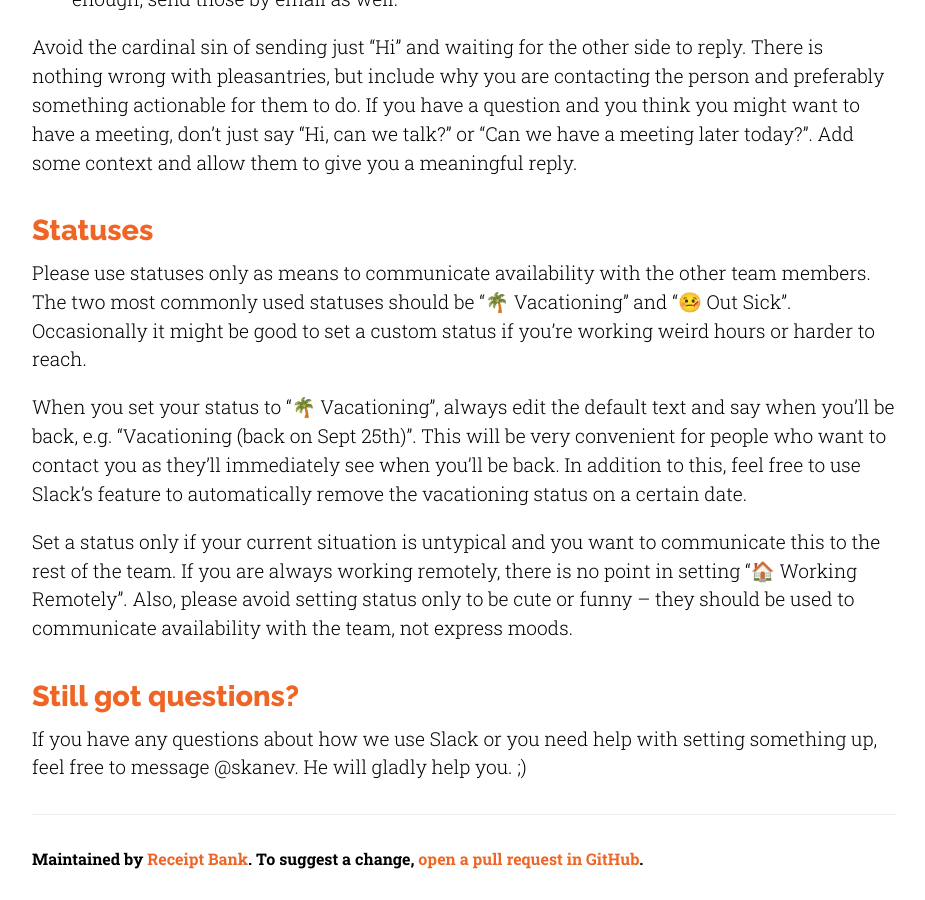
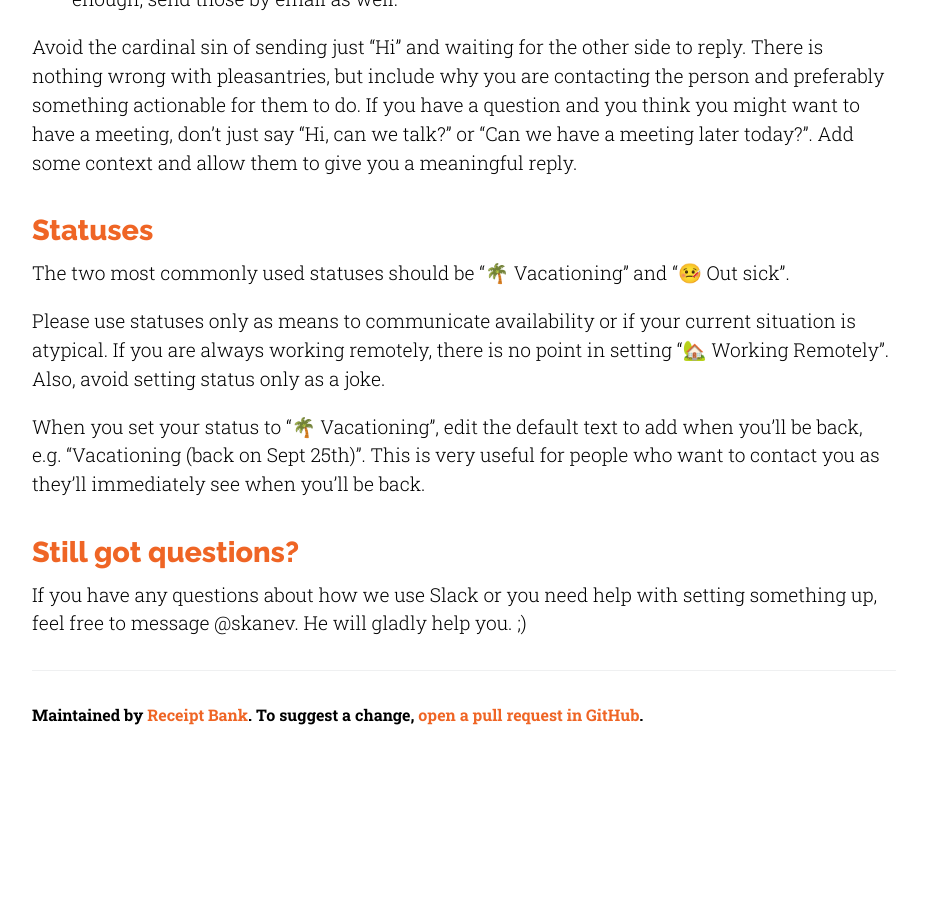
Before and after one commit to dext/guides, a Jekyll site: the page built from slack.md, in a window 1280 px wide and 900 px high, scrolled down 2623 px. Shown: the whole window, without its empty margins (176-1101 px from the left). Built offline with Jekyll 4.4.1, drawn with Linux system fonts in a browser that asks for light colours; emoji names are drawn with the system emoji font; our own code applies the rules of GitHub Pages for plain Markdown files; after the commit the page ends 3398 px from its top, so only the background shows below that.

Commit message:
Rewrite the Statuses section

```diff
--- a/slack.md
+++ b/slack.md
@@ -55,20 +55,11 @@ Avoid the cardinal sin of sending just “Hi” and waiting for the other side t
 
 ## Statuses
 
-Please use statuses only as means to communicate availability with the other team members. The two
-most commonly used statuses should be ":palm_tree: Vacationing" and ":face_with_thermometer: Out
-Sick". Occasionally it might be good to set a custom status if you're working weird hours or harder
-to reach.
+The two most commonly used statuses should be "🌴 Vacationing" and “🤒 Out sick".
 
-When you set your status to ":palm_tree: Vacationing", always edit the default text and say when
-you'll be back, e.g. "Vacationing (back on Sept 25th)". This will be very convenient for people who
-want to contact you as they'll immediately see when you'll be back. In addition to this, feel free
-to use Slack's feature to automatically remove the vacationing status on a certain date.
+Please use statuses only as means to communicate availability or if your current situation is atypical. If you are always working remotely, there is no point in setting "🏡 Working Remotely". Also, avoid setting status only as a joke.
 
-Set a status only if your current situation is untypical and you want to communicate this to the
-rest of the team. If you are always working remotely, there is no point in setting ":house: Working
-Remotely". Also, please avoid setting status only to be cute or funny – they should be used to
-communicate availability with the team, not express moods.
+When you set your status to "🌴 Vacationing", edit the default text to add when you'll be back, e.g. "Vacationing (back on Sept 25th)". This is very useful for people who want to contact you as they'll immediately see when you'll be back.
 
 ## Still got questions?
 
```
